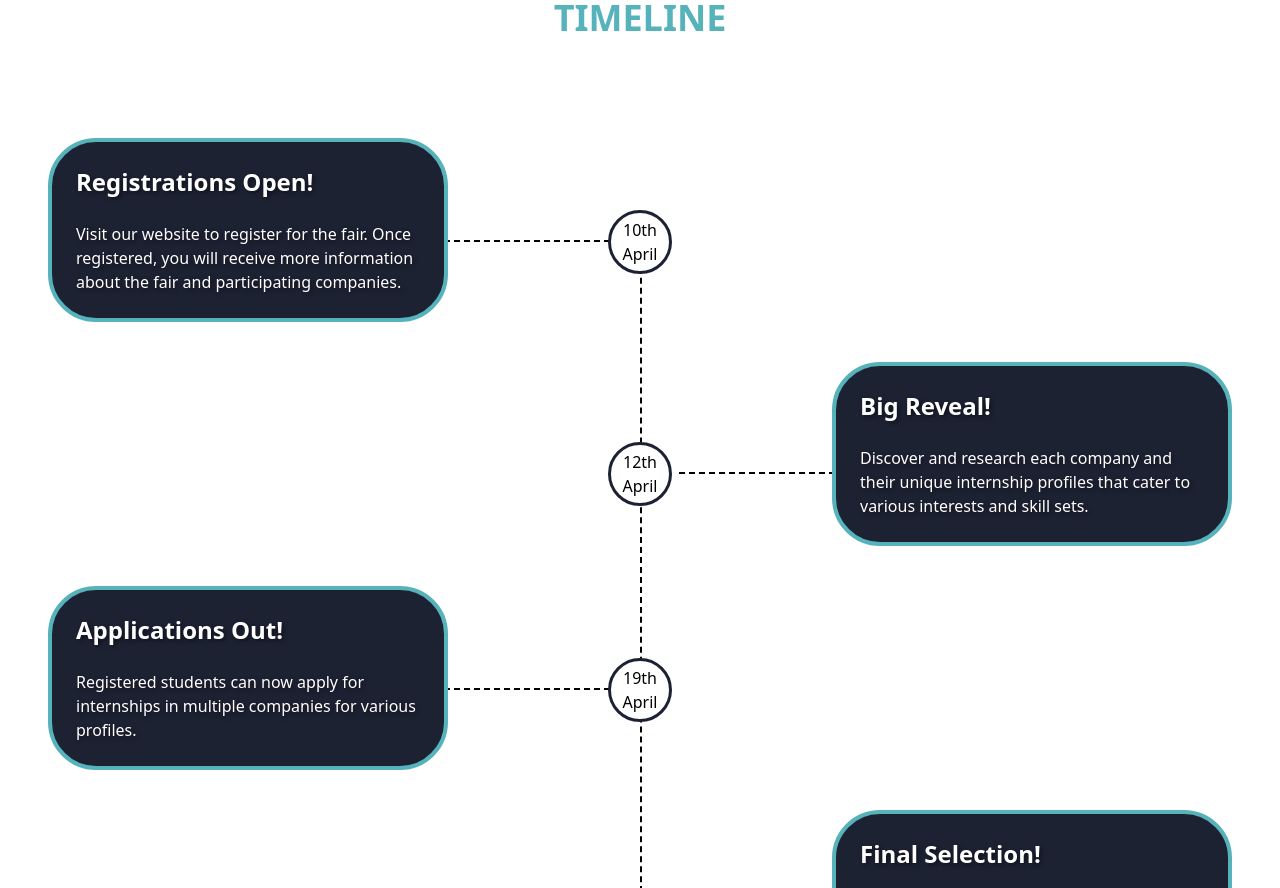
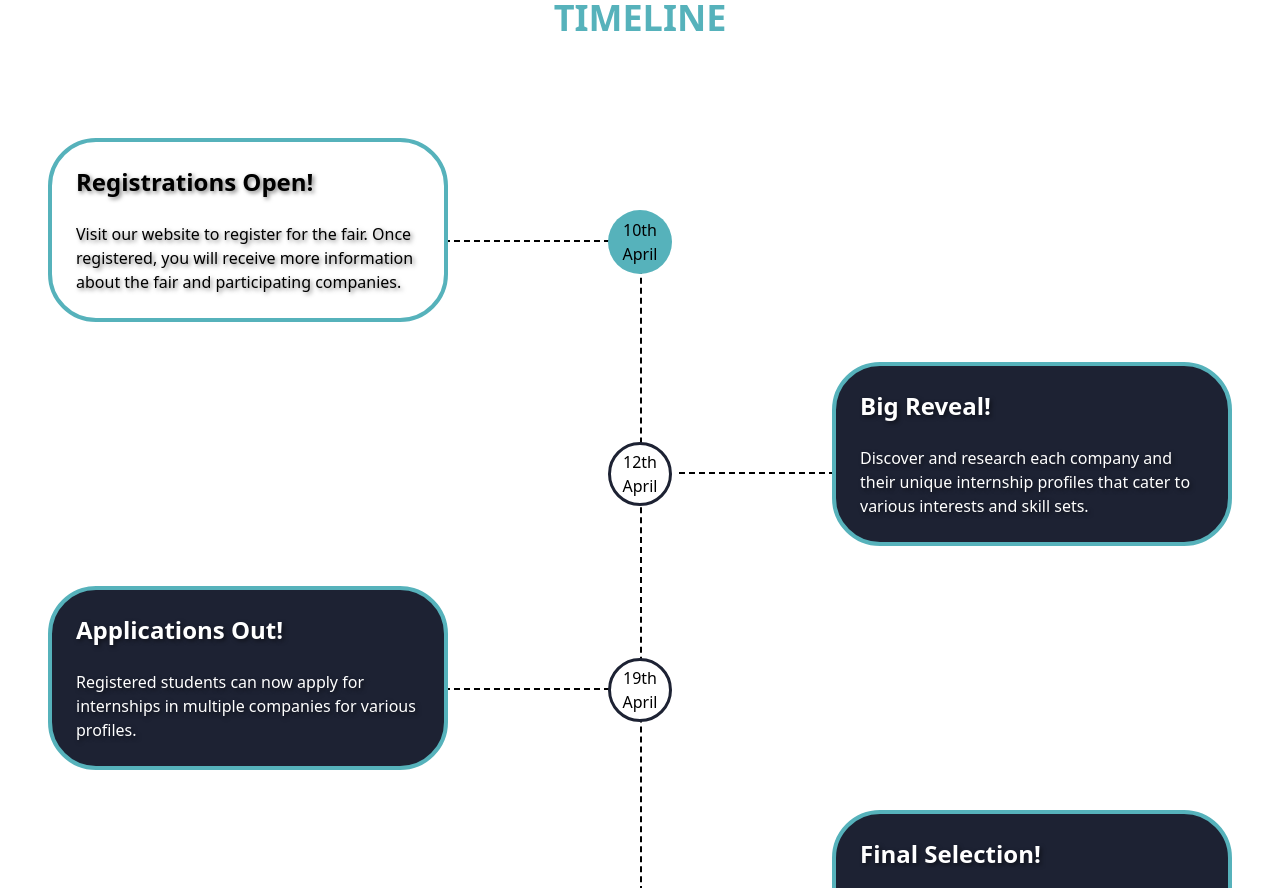
Before and after one commit to Sharathchandra345/anubhava_frontend, a React (Vite) app: page / in a window 1280 px wide. Shown: the part 1700-2588 px from the top of the page. Built offline with nearby package versions, Linux system fonts and the light colour scheme; no server answers.

Commit message:
10 th april done

```diff
--- a/src/components/HomeComponents/NewHomeTimeline.jsx
+++ b/src/components/HomeComponents/NewHomeTimeline.jsx
@@ -8,8 +8,8 @@ const NewHomeTimeline = () => {
       <div className="vertical-line"></div>
       <div className="relative">
         {/* Circle 1*/}
-        <div className="absolute top-0 left-1/2 transform -translate-x-1/2 circle1 w-16 h-16 text-center border-2 border-black flex items-center justify-center bg-white rounded-full z-10">
-          <span className="text-black">
+        <div className="absolute top-0 left-1/2 transform -translate-x-1/2 circle1 circle-done w-16 h-16 text-center border-2 bg-primary-color flex items-center justify-center  rounded-full z-10">
+          <span className="text-black ">
             10th
             <br />
             April
@@ -18,10 +18,10 @@ const NewHomeTimeline = () => {
 
         {/* First Item */}
 
-        <div className="timeline-item bg-1D2233 rounded-lg p-6 mb-10 relative border border-primary-color">
+        <div className="timeline-item timeline-item-done bg-1D2233 bg-white text-black rounded-lg p-6 mb-10 relative border border-primary-color">
           <div className="flex items-center justify-start items-center ">
             <h2
-              className="text-white font-bold text-2xl"
+              className="text-black font-bold text-2xl"
               style={{ textShadow: "2px 2px 4px rgba(0, 0, 0, 0.5)" }}
             >
               Registrations Open!
@@ -31,7 +31,7 @@ const NewHomeTimeline = () => {
           {/* <div className="date-circle">01 Jan</div> */}
           <div className="justify-center items-center w-full">
             <p
-              className="text-white mt-6 text-md w-full"
+              className=" mt-6 text-md w-full"
               style={{ textShadow: "2px 2px 4px rgba(0, 0, 0, 0.5)" }}
             >
               Visit our website to register for the fair. Once registered, you
--- a/src/components/Loader/Loader.jsx
+++ b/src/components/Loader/Loader.jsx
@@ -5,7 +5,7 @@ const Loader = ({ isLoading }) => {
   return (
     <>
       {isLoading && (
-        <div className="fixed top-0 left-0 flex justify-center items-center w-screen h-screen bg-white bg-opacity-10 z-50">
+        <div className="fixed top-0 left-0 flex justify-center items-center w-screen h-screen bg-white bg-opacity-50 z-50">
           <img src={Loadergif} alt="Anubhava" className="w-224 h-auto" />
         </div>
       )}
--- a/src/pages/customCss/NewHomeTimeline.css
+++ b/src/pages/customCss/NewHomeTimeline.css
@@ -63,6 +63,9 @@
   background: #1d2233;
   border-radius: 3rem;
   border: 4px solid #56b2bb;
+}
+.timeline-item-done {
+  background: #fff;
 }
 
 .timeline-item h2 {
@@ -252,3 +255,7 @@
     left: -120%;
   }
 }
+
+.circle-done {
+  border: none;
+}
```
Also changed, not shown: src/components/HomeComponents/HomeImageContinueScroll.jsx (+8 -0 lines).
